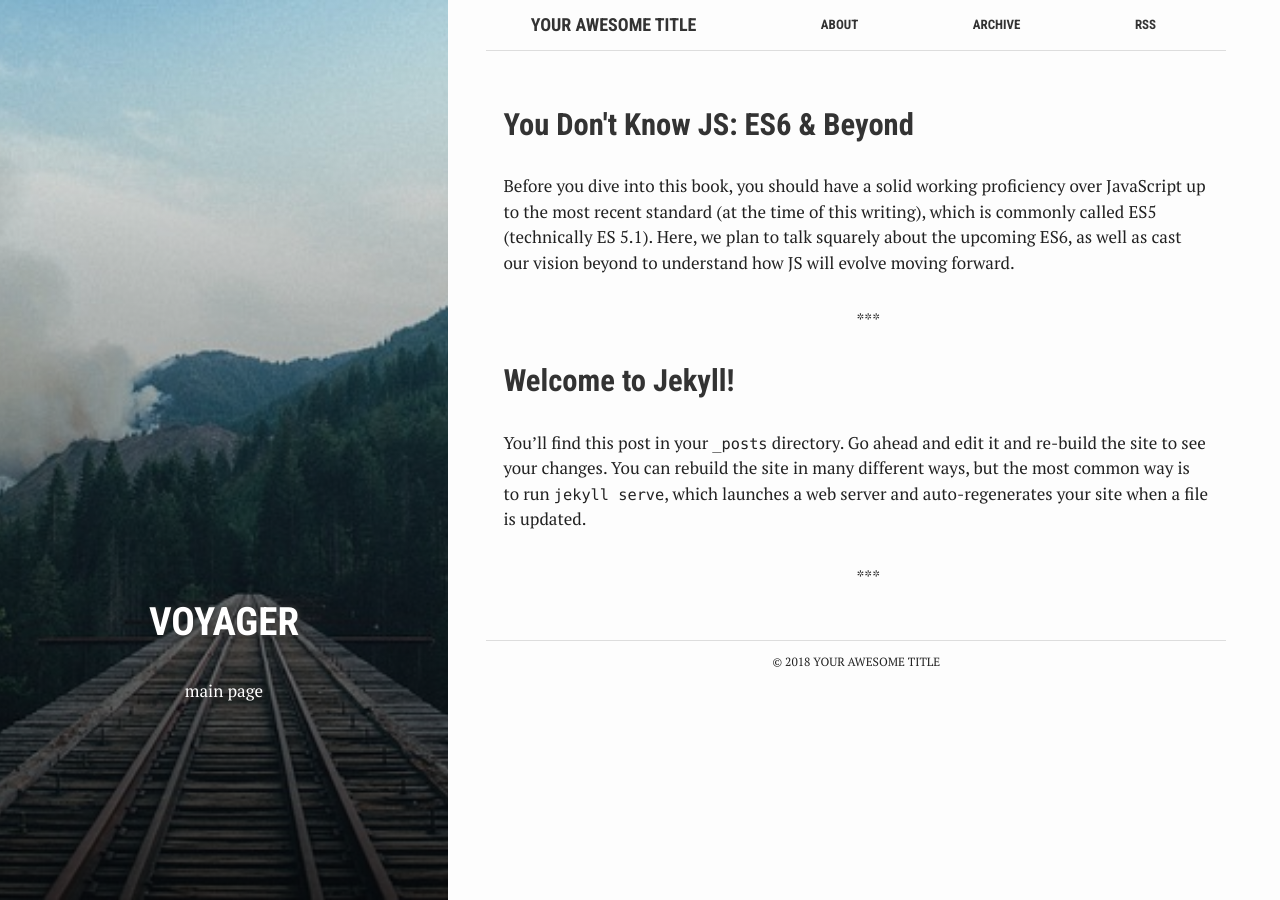
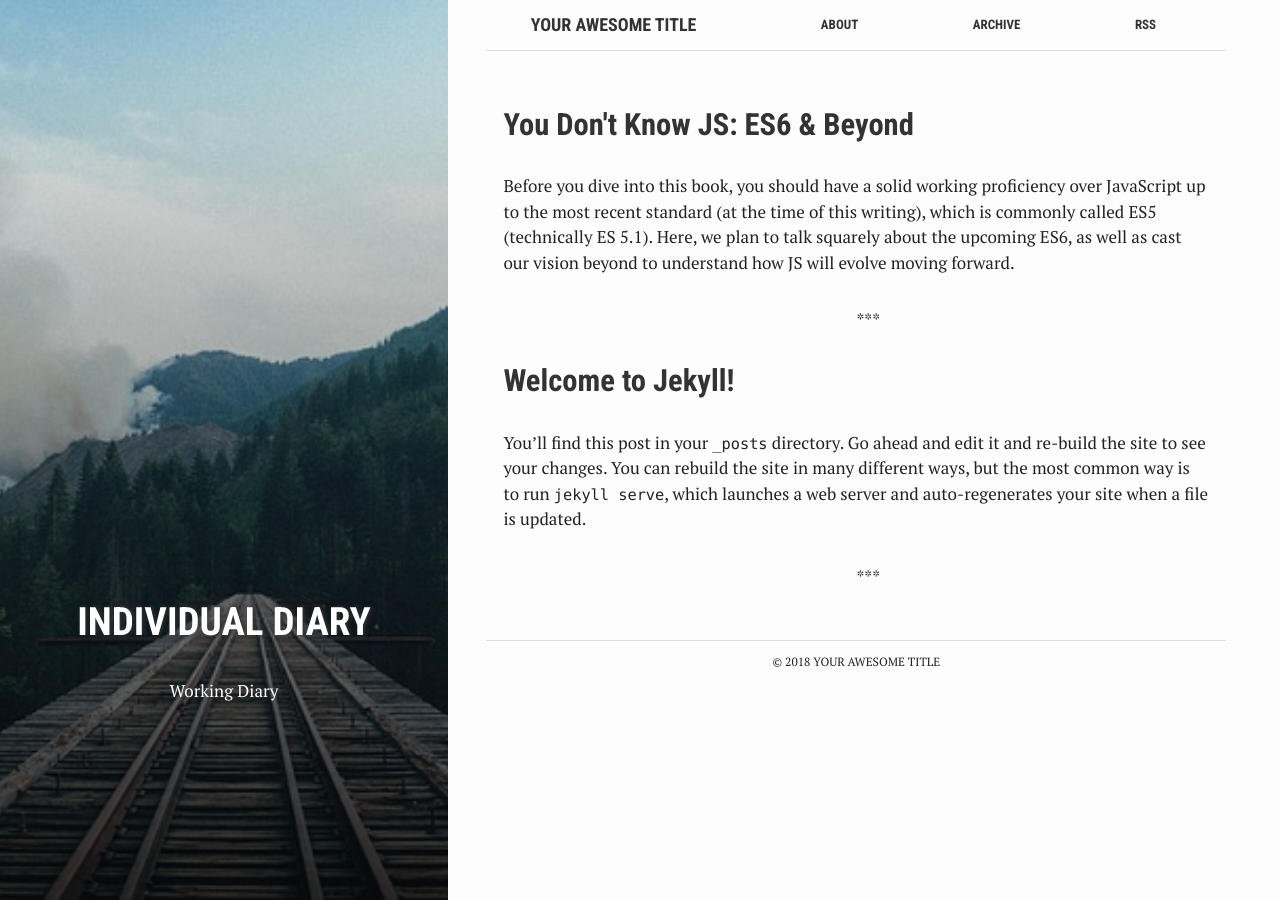
Before and after one commit to yuer0502/karen.github.io, a Jekyll site: the page built from index.html, in a window 1280 px wide. Built offline with Jekyll 4.4.1, drawn with Linux system fonts in a browser that asks for light colours.

Commit message:
Update index.html

```diff
--- a/index.html
+++ b/index.html
@@ -1,9 +1,9 @@
 ---
 bg: "rails.jpg"
 layout: default
-crawlertitle: "Jekyll blog"
-title: "Voyager"
-summary: "main page"
+crawlertitle: "HT G3 project"
+title: "Individual Diary"
+summary: "Working Diary"
 ---
 
 {% for post in site.posts limit: 5 %}
```
